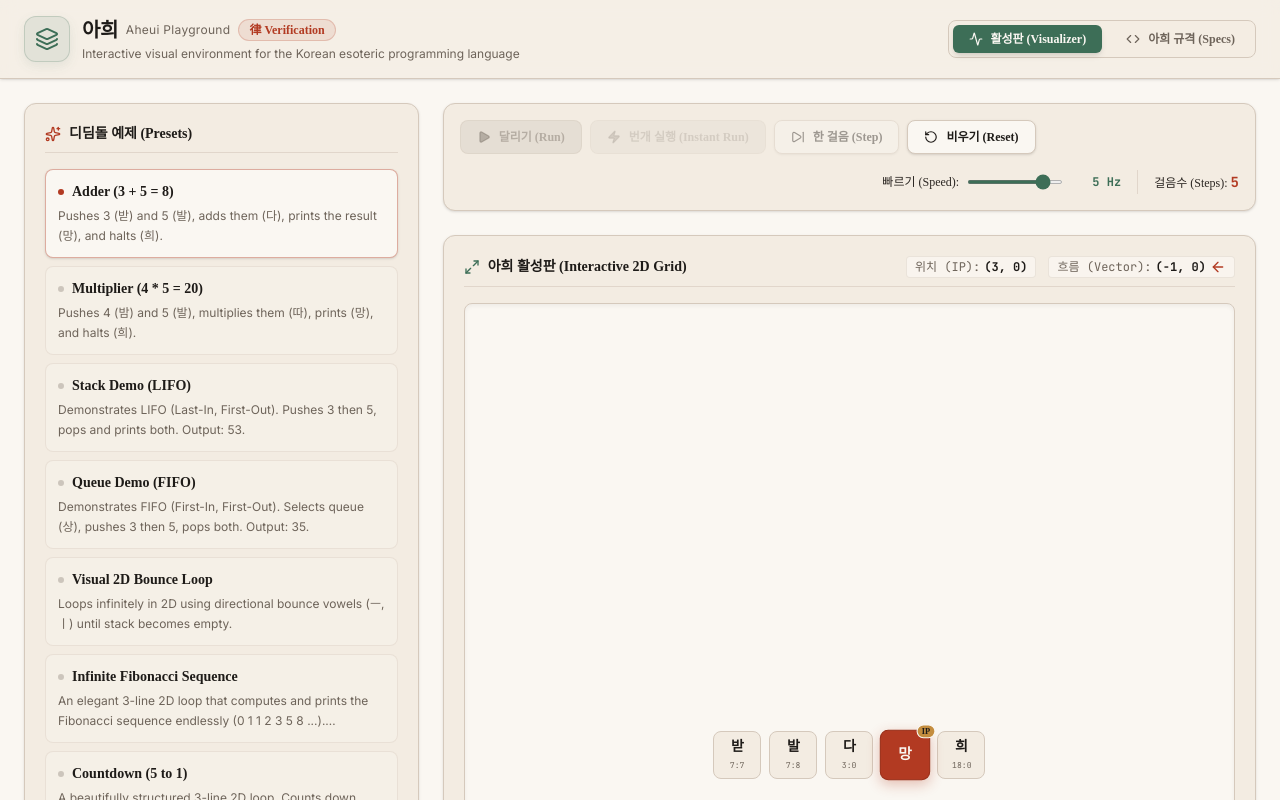
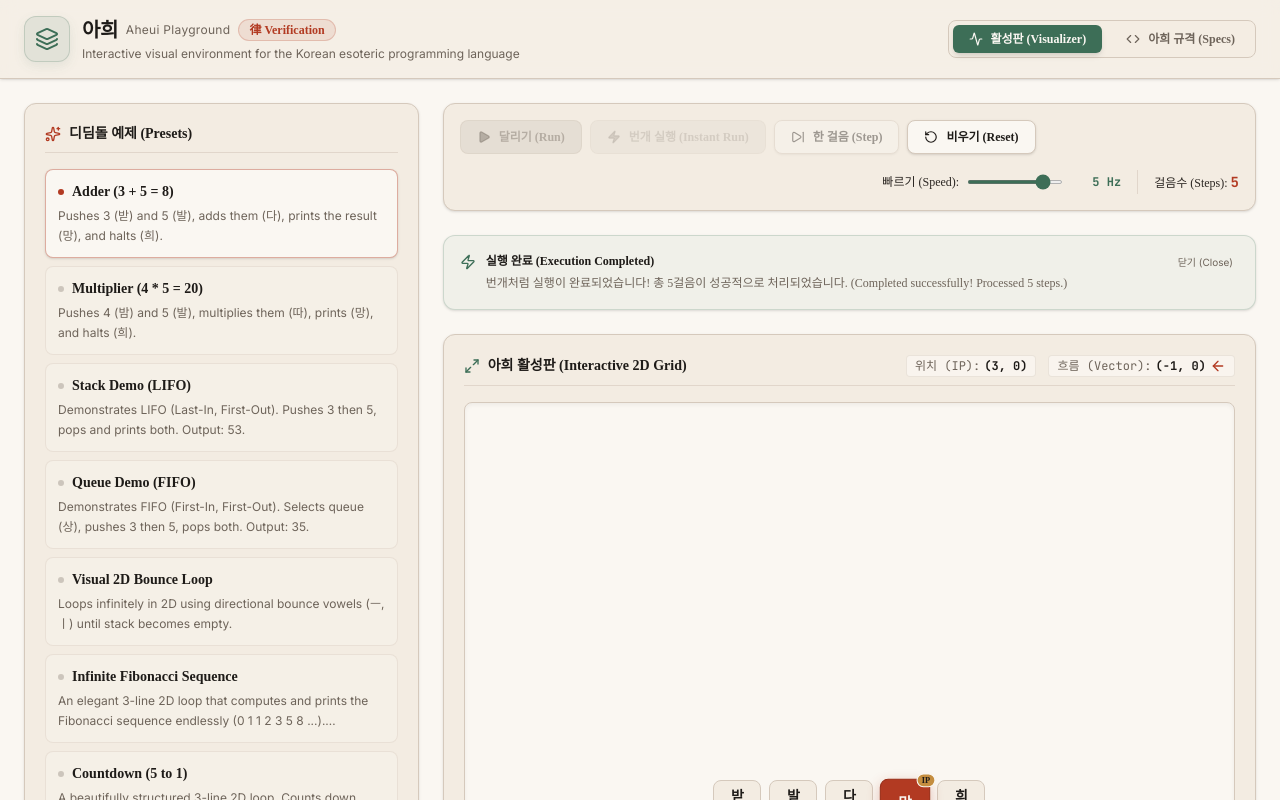
Before and after one commit to iannmiui-png/Aheuil-, a React (Vite) app: page / in a window 1280 px wide. Both pictures are taken after a click on the button "번개 실행 (Instant Run)". Shown: the top 800 px of the page. Built offline with nearby package versions, Linux system fonts and the light colour scheme.

Commit message:
Add files via upload

```diff
--- a/src/App.tsx
+++ b/src/App.tsx
@@ -24,7 +24,9 @@ import {
   Activity,
   Maximize2,
   Compass,
-  Zap
+  Zap,
+  AlertTriangle,
+  CheckCircle2
 } from "lucide-react";
 import {
   AheuiInterpreter,
@@ -103,6 +105,7 @@ export default function App() {
   const [storage, setStorage] = useState<number[][]>(Array.from({ length: 28 }, () => []));
   const [output, setOutput] = useState("");
   const [stepCount, setStepCount] = useState(0);
+  const [executionMessage, setExecutionMessage] = useState<{ type: "success" | "warning"; text: string } | null>(null);
 
   // Initialize interpreter and reset run state with current code/input changes
   useEffect(() => {
@@ -117,6 +120,7 @@ export default function App() {
     interpreter.load(sourceCode);
     interpreter.setInput(inputBuffer);
     updateStates();
+    setExecutionMessage(null);
   };
 
   const updateStates = () => {
@@ -140,6 +144,7 @@ export default function App() {
     interpreter.step();
     setStepCount(prev => prev + 1);
     updateStates();
+    setExecutionMessage(null);
   };
 
   // Autoplay effect
@@ -169,6 +174,7 @@ export default function App() {
     setIsRunning(false);
     setStepCount(0);
     handleLoad();
+    setExecutionMessage(null);
   };
 
   const handlePresetSelect = (preset: typeof PRESETS[number]) => {
@@ -176,6 +182,7 @@ export default function App() {
     setStepCount(0);
     setSourceCode(preset.code);
     setInputBuffer(preset.defaultInput || "");
+    setExecutionMessage(null);
   };
 
   const runToHalt = () => {
@@ -183,8 +190,9 @@ export default function App() {
     if (interpreter.halted) return;
 
     setIsRunning(false);
+    setExecutionMessage(null);
     let steps = 0;
-    const maxSteps = 50000; // safe limit to prevent browser freezing
+    const maxSteps = 5000000; // safe limit to prevent browser freezing (5M steps runs in ~400ms)
 
     while (!interpreter.halted && steps < maxSteps) {
       interpreter.step();
@@ -193,6 +201,18 @@ export default function App() {
 
     setStepCount(prev => prev + steps);
     updateStates();
+
+    if (!interpreter.halted && steps >= maxSteps) {
+      setExecutionMessage({
+        type: "warning",
+        text: `안전을 위해 5,000,000단계에서 일시 정지되었습니다. 무한 루프 상태이거나 복잡한 계산일 수 있습니다. '번개 실행'을 다시 누르면 이어서 추가 5,000,000단계를 진행합니다. (Paused at 5,000,000 steps to prevent freezing. Click Instant Run again to continue.)`
+      });
+    } else if (interpreter.halted) {
+      setExecutionMessage({
+        type: "success",
+        text: `번개처럼 실행이 완료되었습니다! 총 ${steps.toLocaleString()}걸음이 성공적으로 처리되었습니다. (Completed successfully! Processed ${steps.toLocaleString()} steps.)`
+      });
+    }
   };
 
   const activeStorageCount = storage.filter(s => s.length > 0).length;
@@ -431,6 +451,32 @@ export default function App() {
                     </div>
                   </div>
                 </div>
+
+                {executionMessage && (
+                  <div className={`p-4 rounded-xl border font-serif text-xs leading-relaxed flex items-start gap-2.5 shadow-sm transition-all animate-in fade-in slide-in-from-top-2 duration-300 ${
+                    executionMessage.type === "warning"
+                      ? "bg-dancheong-red/5 border-dancheong-red/20 text-ink-black animate-pulse"
+                      : "bg-celadon-green/5 border-celadon-green/20 text-ink-black"
+                  }`}>
+                    {executionMessage.type === "warning" ? (
+                      <AlertTriangle className="w-4 h-4 text-dancheong-red shrink-0 mt-0.5" />
+                    ) : (
+                      <Zap className="w-4 h-4 text-celadon-green shrink-0 mt-0.5" />
+                    )}
+                    <div className="flex-1">
+                      <p className="font-semibold mb-0.5">
+                        {executionMessage.type === "warning" ? "실행 일시 정지 (Execution Paused)" : "실행 완료 (Execution Completed)"}
+                      </p>
+                      <p className="text-ink-muted leading-relaxed">{executionMessage.text}</p>
+                    </div>
+                    <button
+                      onClick={() => setExecutionMessage(null)}
+                      className="text-ink-muted hover:text-ink-black text-[10px] font-sans hover:bg-ink-muted/10 px-1.5 py-0.5 rounded cursor-pointer"
+                    >
+                      닫기 (Close)
+                    </button>
+                  </div>
+                )}
 
                 {/* 2D Program Execution Map */}
                 <div className="bg-hanji-paper border border-clay-gray rounded-xl p-5 flex flex-col gap-4 flex-1 min-h-[300px] shadow-sm">
```
Also changed, not shown: 1 other file (tests, documents, lock files or other folders).
